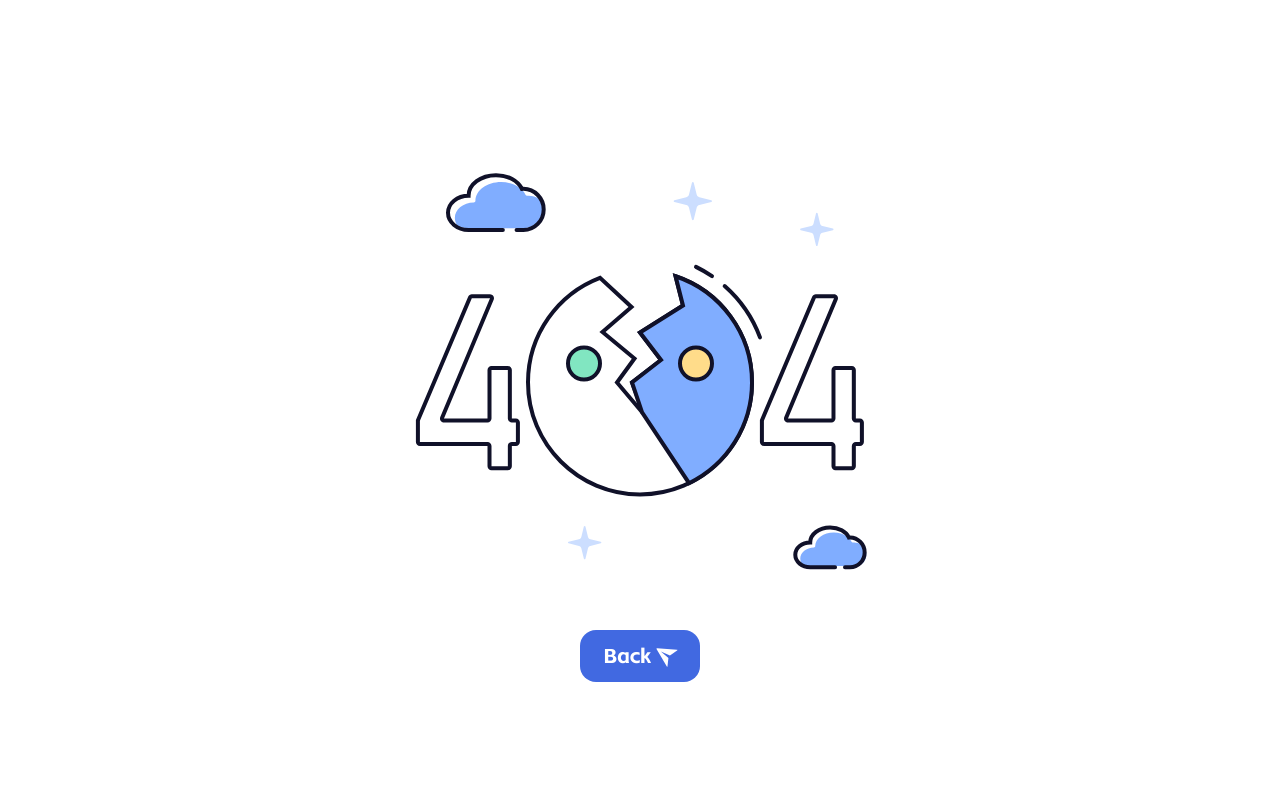
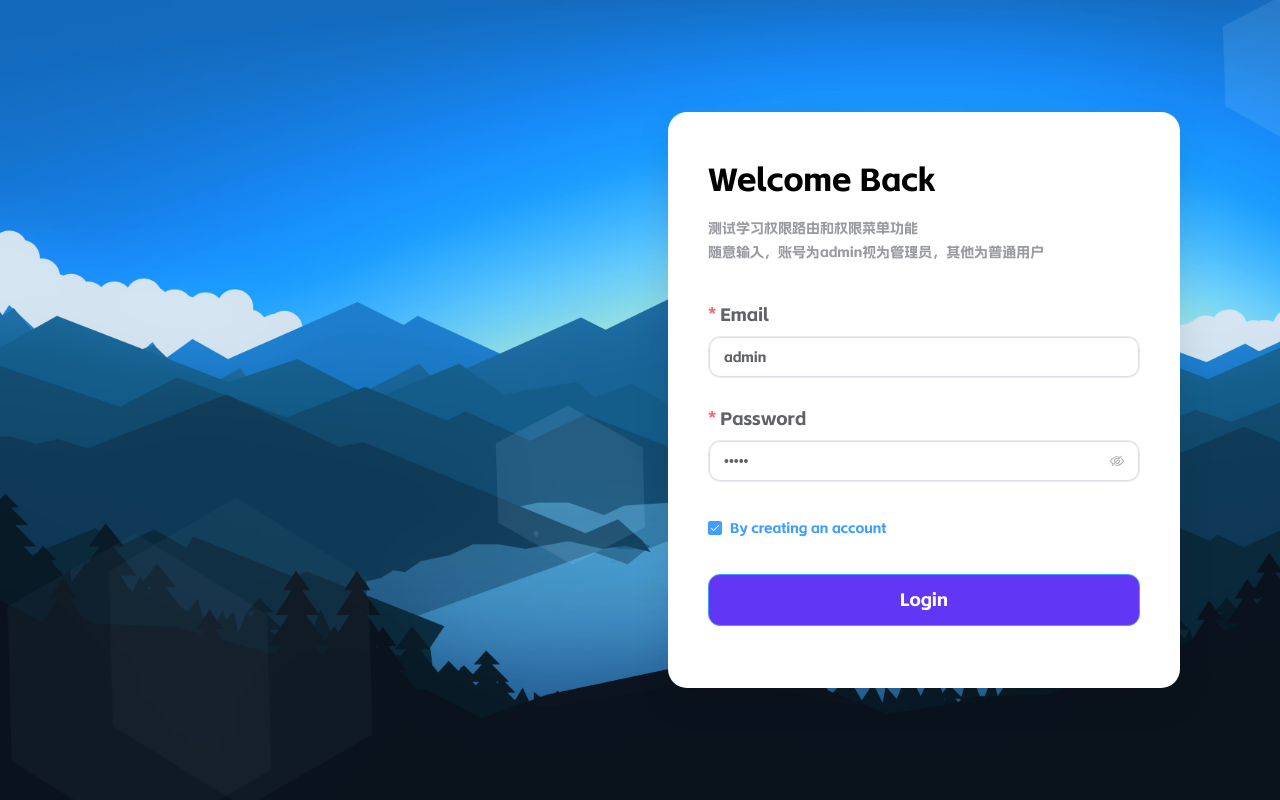
Before and after one commit to EnjunCai/persiObj, a Vue app: page /#/login in a window 1280 px wide. Built offline with nearby package versions, Linux system fonts and the light colour scheme; sample sign-in values are in the browser's storage.

Commit message:
perf:新增login页面

```diff
--- a/components.d.ts
+++ b/components.d.ts
@@ -14,8 +14,12 @@ declare module 'vue' {
     ElButton: typeof import('element-plus/es')['ElButton']
     ElButtonGroup: typeof import('element-plus/es')['ElButtonGroup']
     ElCard: typeof import('element-plus/es')['ElCard']
+    ElCheckbox: typeof import('element-plus/es')['ElCheckbox']
+    ElForm: typeof import('element-plus/es')['ElForm']
+    ElFormItem: typeof import('element-plus/es')['ElFormItem']
     ElIcon: typeof import('element-plus/es')['ElIcon']
     ElImage: typeof import('element-plus/es')['ElImage']
+    ElInput: typeof import('element-plus/es')['ElInput']
     ElOption: typeof import('element-plus/es')['ElOption']
     ElPagination: typeof import('element-plus/es')['ElPagination']
     ElRadio: typeof import('element-plus/es')['ElRadio']
--- a/package.json
+++ b/package.json
@@ -24,6 +24,7 @@
     "md-editor-v3": "^4.12.1",
     "nprogress": "^0.2.0",
     "pinia": "^2.1.7",
+    "pinia-plugin-persistedstate": "^4.0.0-alpha.4",
     "spark-md5": "^3.0.2",
     "terser": "^5.29.2",
     "three": "^0.162.0",
--- a/src/components/NavBar.vue
+++ b/src/components/NavBar.vue
@@ -28,6 +28,21 @@
           </li>
         </ul>
         <CheckTheme />
+        <div class="login_info_wrapper">
+          <div class="info_wrapper" v-if="userStore.token">
+            <div>{{ userStore.userInfo?.username }}</div>
+            <div
+              @click="userStore.clearUser()"
+              style="font-size: 12px; color: #0078d4; cursor: pointer"
+            >
+              退出登录
+            </div>
+          </div>
+          <button v-else class="loginBtn" @click="router.push('/login')">
+            <div class="svg-wrapper-1"></div>
+            <span>Login</span>
+          </button>
+        </div>
       </div>
     </nav>
   </div>
@@ -53,6 +68,8 @@
 <script setup lang="ts">
 import { ref, reactive, watch, onMounted, nextTick, onUnmounted } from "vue";
 import { useRouter, useRoute } from "vue-router";
+import useUserStore from "@/store/user";
+
 import CheckTheme from "./CheckTheme.vue";
 
 import useGlobalStore from "@/store/globalStore";
@@ -61,6 +78,8 @@ import { noteList, noteItem } from "@/views/note/noteList";
 
 const router = useRouter();
 const route = useRoute();
+
+const userStore = useUserStore();
 
 const navIndex = ref(0);
 // 控制导航背景
@@ -94,7 +113,7 @@ const barList: ListItem[] = [
     children: noteList,
   },
   // { id: 5, title: "休闲", router: "/game" },
-  { id: 6, title: "其他", router: "/other" },
+  { id: 6, title: "其他", router: "/other12" },
 ];
 
 watch(
@@ -380,6 +399,49 @@ onUnmounted(() => {
   height: 100vh;
   // transform: translateY(0);
 }
+.login_info_wrapper {
+  margin-left: 10px;
+  .info_wrapper {
+    display: flex;
+    align-items: center;
+    gap: 10px;
+  }
+  .loginBtn {
+    font-family: inherit;
+    font-size: 18px;
+    background: linear-gradient(to bottom, #4dc7d9 0%, #66a6ff 100%);
+    color: white;
+    padding: 10px 20px;
+    display: flex;
+    align-items: center;
+    justify-content: center;
+    border: none;
+    border-radius: 25px;
+    box-shadow: 0px 5px 10px rgba(0, 0, 0, 0.2);
+    transition: all 0.3s;
+    cursor: pointer;
+    &:hover {
+      transform: translateY(-3px);
+      box-shadow: 0px 8px 15px rgba(0, 0, 0, 0.3);
+    }
+
+    &:active {
+      transform: scale(0.95);
+      box-shadow: 0px 2px 5px rgba(0, 0, 0, 0.2);
+    }
+    .svg-wrapper {
+      display: flex;
+      align-items: center;
+      justify-content: center;
+      width: 30px;
+      height: 30px;
+      border-radius: 50%;
+      background-color: rgba(255, 255, 255, 0.2);
+      margin-right: 0.5em;
+      transition: all 0.3s;
+    }
+  }
+}
 
 @keyframes rainbow-text-animation-rev {
   0% {
--- a/src/main.ts
+++ b/src/main.ts
@@ -5,7 +5,12 @@ import App from "./App.vue";
 
 import router from "./router";
 
-import pinia from "./store";
+
+// pinia
+import { createPinia } from 'pinia'
+import piniaPluginPersistedstate from 'pinia-plugin-persistedstate'
+const pinia = createPinia();
+pinia.use(piniaPluginPersistedstate)
 
 import "@/assets/iconfont/iconfont.css";
 import "@/assets/iconfont/iconfont.js";
--- a/src/router/index.ts
+++ b/src/router/index.ts
@@ -120,6 +120,10 @@ const routes = [
         path: "/MyTable",
         name: "MyTable",
         component: () => import("../views/study/MyTable/index.vue"),
+      },{
+        path: "/webIDE",
+        name: "webIDE",
+        component: () => import("../views/study/webIDE/index.vue"),
       },
     ],
   },
@@ -128,7 +132,11 @@ const routes = [
     name: "resize",
     component: () => import("../views/study/resize/index.vue"),
   },
-
+  {
+    path: "/login",
+    name: "login",
+    component: () => import("../views/login/index.vue"),
+  },
   {
     path: "/:catchAll(.*)",
     name: "not-found",
--- a/src/store/index.ts
+++ /dev/null
@@ -1,5 +0,0 @@
-import { createPinia } from "pinia";
-
-const pinia = createPinia();
-
-export default pinia;
--- /dev/null
+++ b/src/store/user.ts
@@ -0,0 +1,27 @@
+import { defineStore } from "pinia";
+
+interface UserState {
+  token: string | null;
+  userInfo: Record<string, any> | null;
+}
+
+
+
+const useUserStore = defineStore("user", {
+    state: (): UserState => ({
+        token: null,
+        userInfo: null,
+      }),
+      actions: {
+        setUser(token: string, userInfo: Record<string, any>) {
+          this.token = token;
+          this.userInfo = userInfo;
+        },
+        clearUser() {
+          this.token = null;
+          this.userInfo = null;
+        },
+      },
+      persist: true,
+  });
+  export default useUserStore;
--- /dev/null
+++ b/src/views/login/index.vue
@@ -0,0 +1,205 @@
+<template>
+  <div class="login_wrapper">
+    <div class="from_wrapper">
+      <div class="form_header">
+        <div class="form_header_title">Welcome Back</div>
+        <div class="form_header_text">
+          测试学习权限路由和权限菜单功能
+          <br />
+          随意输入，账号为admin视为管理员，其他为普通用户
+        </div>
+      </div>
+      <el-form
+        ref="ruleFormRef"
+        style="max-width: 600px"
+        :model="ruleForm"
+        :rules="rules"
+        label-width="auto"
+        class="demo-ruleForm"
+        :size="formSize"
+        status-icon
+        label-position="top"
+      >
+        <el-form-item label="Email" prop="email">
+          <el-input v-model="ruleForm.email" />
+        </el-form-item>
+        <el-form-item label="Password" prop="password">
+          <el-input
+            v-model="ruleForm.password"
+            type="password"
+            placeholder="Please input password"
+            show-password
+          />
+        </el-form-item>
+
+        <el-form-item label="" prop="account">
+          <el-checkbox name="type" v-model="ruleForm.account" value="op1">
+            By creating an account
+          </el-checkbox>
+        </el-form-item>
+        <el-form-item>
+          <el-button
+            class="SubmitBtn"
+            type="primary"
+            @click="submitForm(ruleFormRef)"
+          >
+            Login
+          </el-button>
+        </el-form-item>
+      </el-form>
+    </div>
+  </div>
+</template>
+
+<script lang="ts" setup>
+import { reactive, ref } from "vue";
+import type { ComponentSize, FormInstance, FormRules } from "element-plus";
+import useUserStore from "@/store/user";
+import { useRouter } from "vue-router";
+interface RuleForm {
+  email: string;
+  password: string;
+  account: string[];
+}
+
+const router = useRouter();
+const formSize = ref<ComponentSize>("default");
+const ruleFormRef = ref<FormInstance>();
+const ruleForm = reactive<RuleForm>({
+  email: "admin",
+  password: "admin",
+  account: ["op1"],
+});
+
+const userStore = useUserStore();
+
+const rules = reactive<FormRules<RuleForm>>({
+  email: [{ required: true, message: "账号呢", trigger: "blur" }],
+  password: [{ required: true, message: "密码呢", trigger: "blur" }],
+  account: [
+    {
+      required: true,
+      validator: (rule, value, callback) => {
+        if (!value || value.length === 0) {
+          callback(new Error("必须勾选"));
+        } else {
+          callback(); // 验证通过，不返回错误
+        }
+      },
+      trigger: "change",
+    },
+  ],
+});
+
+const submitForm = async (formEl: FormInstance | undefined) => {
+  console.log(userStore.userInfo);
+  console.log(ruleForm);
+
+  if (!formEl) return;
+  await formEl.validate((valid, fields) => {
+    console.log(valid, fields);
+
+    if (valid) {
+      console.log("submit!");
+      // 为了测试pinia持久化,虚拟登录
+      userStore.setUser("KBXJDJSADKSLADJLASDLA123213213213213saDSDADSAD", {
+        username: ruleForm.email,
+        password: ruleForm.password,
+        role: ruleForm.email == "admin" ? "admin" : "user",
+      });
+      router.back();
+    } else {
+      console.log("error submit!", fields);
+    }
+  });
+};
+</script>
+
+<style lang="scss" scoped>
+.login_wrapper {
+  position: relative;
+  width: 100vw;
+  height: 100vh;
+  background: url(/src/assets/images/loginbg.jpeg) no-repeat;
+  background-size: cover;
+
+  .from_wrapper {
+    position: absolute;
+    right: 100px;
+    top: 50%;
+    transform: translateY(-50%);
+    width: 512px;
+    // height: 657px;
+    padding: 52px 40px 32px 40px;
+    border-radius: 19px;
+    background: rgb(255, 255, 255);
+    // 阴影
+    box-shadow: 0px 12px 36px rgba(0, 0, 0, 0.1);
+
+    .form_header {
+      margin-bottom: 40px;
+      &_title {
+        font-size: 32px;
+        font-weight: 700px;
+      }
+      &_text {
+        font-size: 14px;
+        font-weight: 700px;
+        color: rgb(153, 155, 161);
+        margin-top: 20px;
+        line-height: 24px;
+      }
+    }
+    :deep(.el-form-item) {
+      margin-bottom: 30px;
+    }
+    :deep(.el-form-item__label) {
+      font-size: 18px;
+      margin-bottom: 10px;
+    }
+    :deep(.el-input__wrapper) {
+      box-sizing: border-box;
+      border: 1.5px solid rgb(234, 235, 236);
+      border-radius: 12px;
+      padding: 5px 15px;
+      background: rgb(255, 255, 255);
+
+      input {
+        font-family: "AlimamaShuHeiTi", sans-serif;
+      }
+    }
+  }
+}
+
+.SubmitBtn {
+  width: 100%;
+  border-radius: 12px;
+  background: rgb(98, 54, 245);
+  font-family: "AlimamaShuHeiTi", sans-serif;
+  font-size: 18px;
+  font-weight: 500;
+  padding: 25px 15px;
+}
+
+@media (max-width: 730px) {
+  .login_wrapper {
+    // width: 100%;
+    display: flex;
+    align-items: center;
+    justify-content: center;
+    .from_wrapper {
+      position: static;
+      transform: none;
+      width: 90vw;
+    }
+  }
+}
+
+@media (max-width: 540px) {
+  .login_wrapper {
+    .from_wrapper {
+      padding: 20px 20px 0px 20px;
+    }
+  }
+}
+</style>
--- a/src/views/navList.ts
+++ b/src/views/navList.ts
@@ -12,6 +12,12 @@ export interface ListItem {
   }
 
 export const list = reactive<ListItem[]>([
+  {
+    id: "listWebIDE",
+    title: "web ide",
+    router: "/webIDE",
+    text: "web版本文件和文件夹读取，文件修改保存，图片预览",
+  },
   {
     id: "list111",
     title: "其他",
--- a/src/views/study/other/components/w10rl.vue
+++ b/src/views/study/other/components/w10rl.vue
@@ -14,6 +14,8 @@
 <script setup lang="ts">
 import { useMousePosition } from "./useMousePosition";
 import { ref, getCurrentInstance, computed } from "vue";
+import { onBeforeMount, onMounted } from "vue";
+
 const vm = getCurrentInstance();
 console.log(vm);
 
--- a/src/views/study/other/index.vue
+++ b/src/views/study/other/index.vue
@@ -15,6 +15,7 @@
 import other1 from "./components/other1.vue";
 import chunksFile from "./components/chunksFile.vue";
 import w10rl from "./components/w10rl.vue";
+import { onBeforeMount, onMounted } from "vue";
 </script>
 
 <style lang="scss" scoped>
--- /dev/null
+++ b/src/views/study/webIDE/index.vue
@@ -0,0 +1,24 @@
+<template>
+  <input type="file" @change="handleFileChange" />
+  <img :src="imageUrl" />
+</template>
+
+<script setup lang="ts">
+import { ref } from "vue";
+const imageUrl = ref<string>("");
+const handleFileChange = (event: Event) => {
+  const input = event.target as HTMLInputElement;
+  if (input.files && input.files[0]) {
+    const file = input.files[0];
+    const reader = new FileReader();
+    reader.onload = (e: ProgressEvent<FileReader>) => {
+      console.log(e.target?.result);
+
+      imageUrl.value = e.target?.result as string;
+    };
+    reader.readAsDataURL(file);
+  }
+};
+</script>
+
+<style scoped lang="scss"></style>
```
Also changed, not shown: src/assets/images/loginbg.jpeg (added), 1 other file (tests, documents, lock files or other folders).
